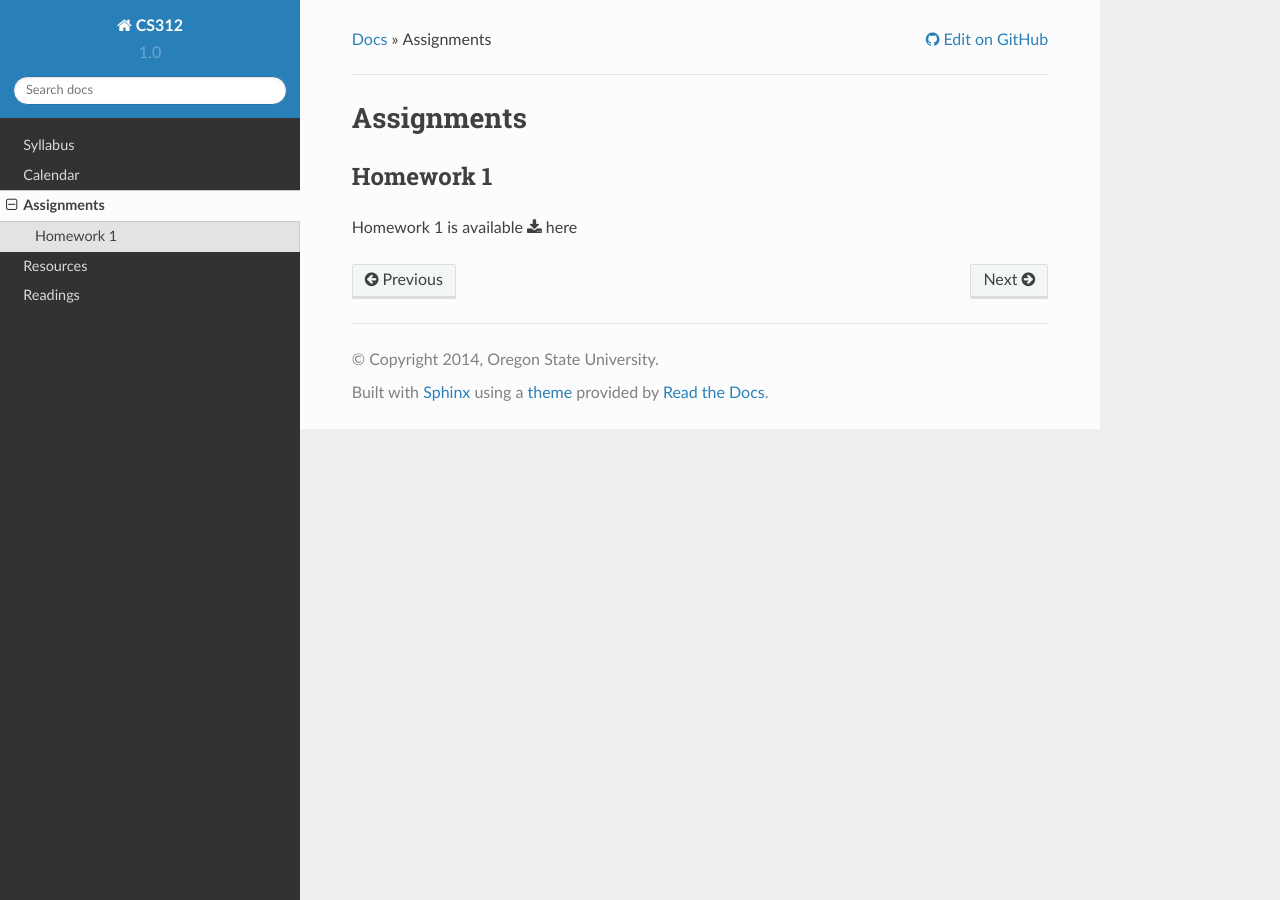
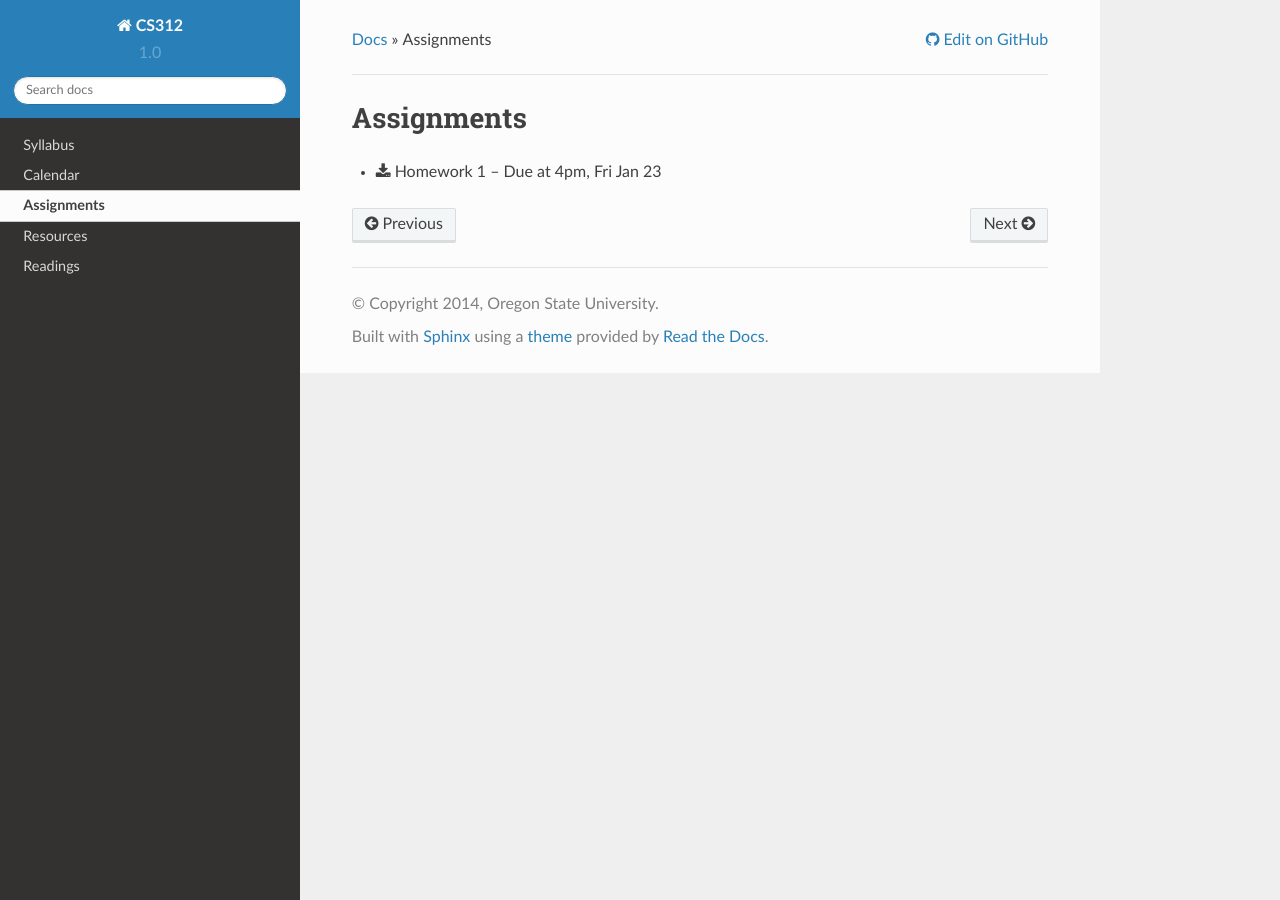
Before and after one commit to osuosl/cs312, a Sphinx documentation site: the page built from source/assignments.rst, in a window 1280 px wide. Built offline with Sphinx 7.4.7 and the Read the Docs theme 2.0.0, drawn with Linux system fonts in a browser that asks for light colours.

Commit message:
Turn into a bullet

```diff
--- a/source/assignments.rst
+++ b/source/assignments.rst
@@ -3,7 +3,4 @@
 Assignments
 ===========
 
-Homework 1
-----------
-
-Homework 1 is available :download:`here <_static/hw/homework1.pdf>`
+* :download:`Homework 1 <_static/hw/homework1.pdf>` -- Due at 4pm, Fri Jan 23
```
